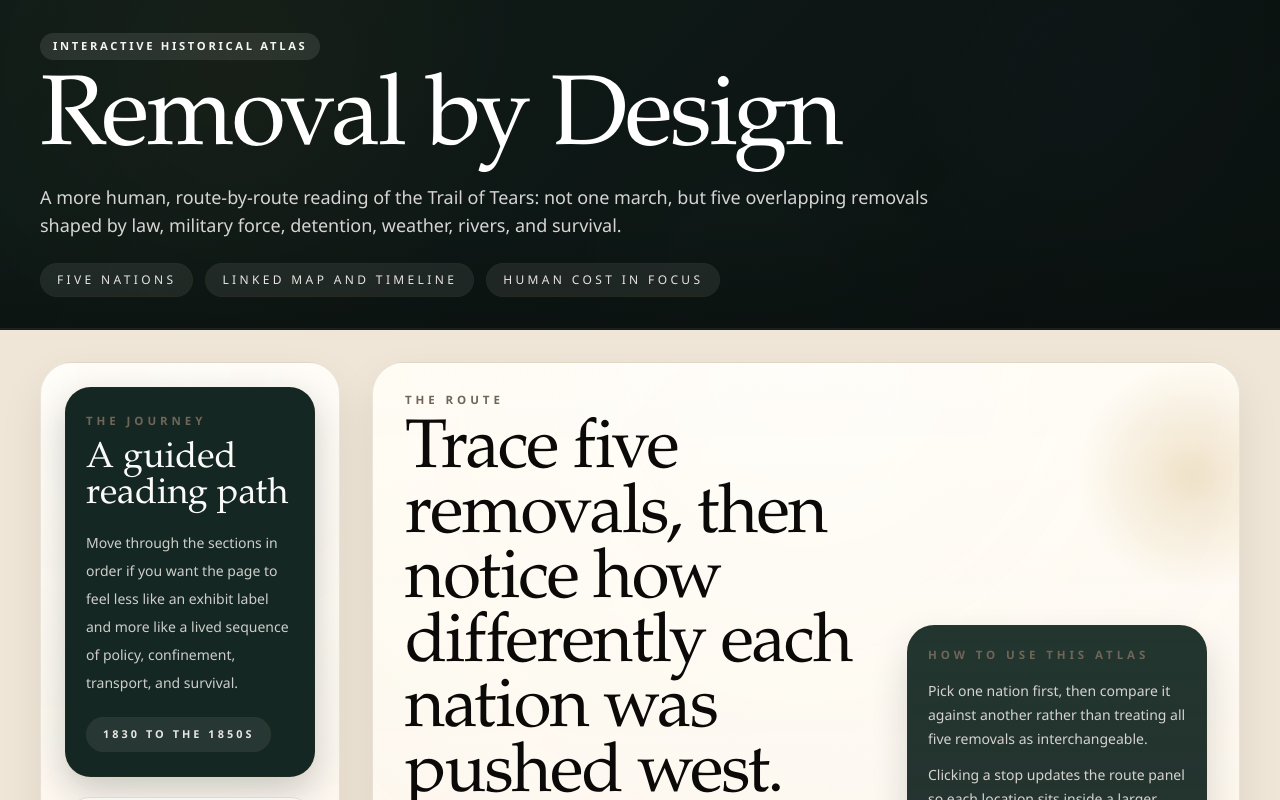
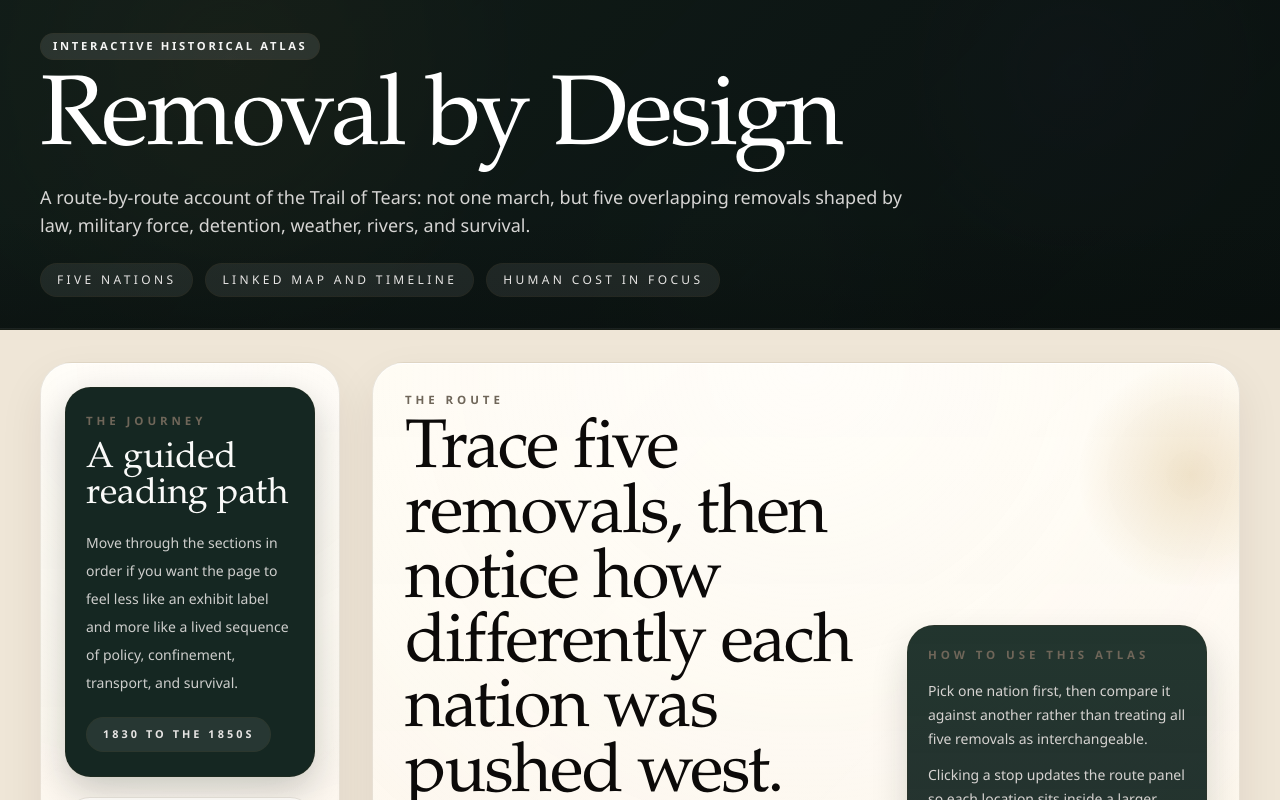
Before and after one commit to thanksother1234-create/Trail-of-Tears-Map, a React (Vite) app: page / in a window 1280 px wide. Shown: the top 800 px of the page. Built offline with nearby package versions, Linux system fonts and the light colour scheme.

Commit message:
Headline update

```diff
--- a/src/components/layout/HeroHeader.tsx
+++ b/src/components/layout/HeroHeader.tsx
@@ -66,9 +66,8 @@ export function HeroHeader({
               Removal by Design
             </h1>
             <p className="mt-4 max-w-4xl text-pretty text-base leading-7 text-stone-200/92 sm:text-lg">
-              A more human, route-by-route reading of the Trail of Tears: not one march, but five
-              overlapping removals shaped by law, military force, detention, weather, rivers, and
-              survival.
+              A route-by-route account of the Trail of Tears: not one march, but five overlapping removals shaped by law, military force,
+              detention, weather, rivers, and survival.
             </p>
             <div className="mt-6 flex flex-wrap gap-3">
               <div className="rounded-full border border-white/10 bg-white/8 px-4 py-2 text-xs uppercase tracking-[0.28em] text-stone-200">
```
